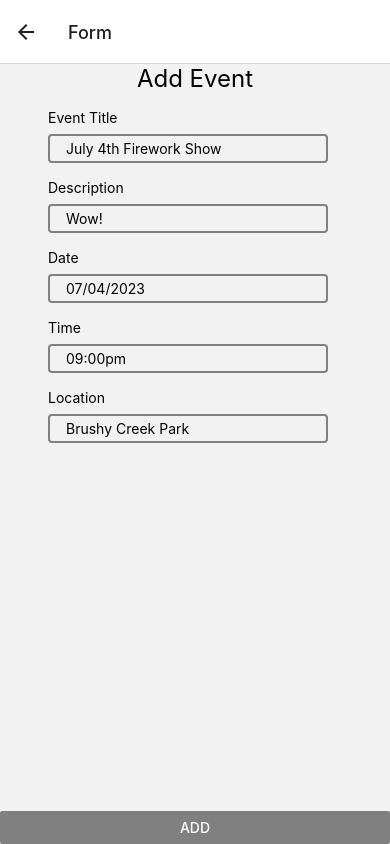
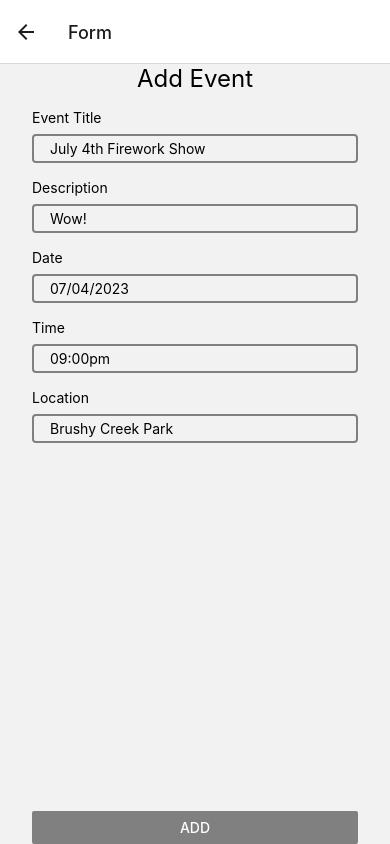
Before and after one commit to jauzi-ctm/butterflyatx, a React Native app: screen /Form in a window 390 px wide. Built offline with nearby package versions, Linux system fonts and the light colour scheme.

Commit message:
Add props back to Form

```diff
--- a/App.js
+++ b/App.js
@@ -2,16 +2,19 @@ import React from 'react';
 import { NavigationContainer } from '@react-navigation/native';
 import { createStackNavigator } from '@react-navigation/stack';
 import ExploreEvents from './src/components/ExploreEvents.js';
-import  Form  from './src/components/Form.js'; // Update the import statement
+import Form from './src/components/Form.js'; // Update the import statement
+import { addEventFormFields } from "./src/utilities/formInfo.js";
 
 const Stack = createStackNavigator();
 
 const App = () => {
   return (
     <NavigationContainer>
-      <Stack.Navigator screenOptions= {{}}>
+      <Stack.Navigator screenOptions={{}}>
         <Stack.Screen name="ExploreEvents" component={ExploreEvents} />
-        <Stack.Screen name="Form" component={Form} />
+        <Stack.Screen name="Form">
+          {() => <Form title={"Add Event"} fields={addEventFormFields} submitText={"Add"} onSubmit={() => { console.log("add event"); }} />}
+        </Stack.Screen>
       </Stack.Navigator>
     </NavigationContainer>
   );
--- a/package.json
+++ b/package.json
@@ -9,6 +9,8 @@
     "web": "expo start --web"
   },
   "dependencies": {
+    "@react-navigation/native": "^6.1.6",
+    "@react-navigation/stack": "^6.3.16",
     "expo": "~48.0.18",
     "expo-status-bar": "~1.4.4",
     "react": "18.2.0",
--- a/src/components/Form.js
+++ b/src/components/Form.js
@@ -1,35 +1,24 @@
 import React from "react";
-import { View, Text, FlatList, Button, StyleSheet, StatusBar, ScrollView } from "react-native";
+import { View, Text, FlatList, Button, StyleSheet } from "react-native";
 import InputField from "./InputField";
-import { addEventFormFields } from "../utilities/formInfo";
-
 
 const Form = props => {
-
+    const { title, fields, submitText = "Submit", onSubmit } = props;
+    const { container, titleText } = formStyles;
 
     return (
-        <View style={styles.container}>
-        <Text style={formStyles.titleText}>{"Add Event"}</Text>
-        <FlatList data={addEventFormFields} style = {formStyles.container} renderItem={({ item }) => <InputField label={item.label} placeholder={item.placeholder}/>} />
-        <Button title={"Add"} color={"gray"} onPress={() => { console.log("add event"); } }></Button>
+        <View style={container}>
+            <Text style={titleText}>{title}</Text>
+            <FlatList data={fields} renderItem={({ item }) => <InputField label={item.label} placeholder={item.placeholder} />} />
+            <Button title={submitText} color={"gray"} onPress={onSubmit} />
         </View>
-    )
-
+    );
 };
-
-const styles = StyleSheet.create({
-	container: {
-		flex: 1,
-		marginTop: StatusBar.currentHeight + 32
-	}
-});
 
 const formStyles = StyleSheet.create({
     container: {
         flex: 1,
-      marginHorizontal: 32,
-      paddingHorizontal: 16,
-      width: '80%'
+        marginHorizontal: 32
     },
     titleText: {
         textAlign: "center",
--- a/src/components/InputField.js
+++ b/src/components/InputField.js
@@ -1,6 +1,5 @@
 import React, { useState } from "react";
-import { View, Text, TextInput } from "react-native";
-import { inputStyles } from "../styles/inputStyles";
+import { View, Text, TextInput, StyleSheet } from "react-native";
 
 const InputField = props => {
     const { label, placeholder = "" } = props;
@@ -19,4 +18,21 @@ const InputField = props => {
     );
 };
 
+const inputStyles = StyleSheet.create({
+    container: {
+        flex: 1,
+        marginBottom: 16
+    },
+    labelText: {
+        marginBottom: 8,
+    },
+    textBox: {
+        borderWidth: 2,
+        borderStyle: "solid",
+        borderRadius: 4,
+        paddingHorizontal: 16,
+        paddingVertical: 4
+    }
+});
+
 export default InputField;
```
Also changed, not shown: 1 other file (tests, documents, lock files or other folders). Lines whose indentation alone changed are shown as unchanged.
